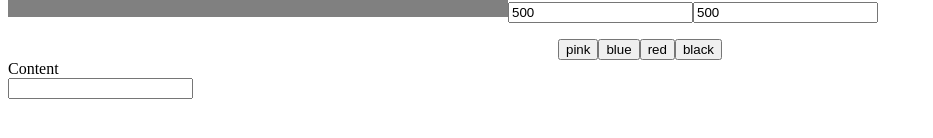
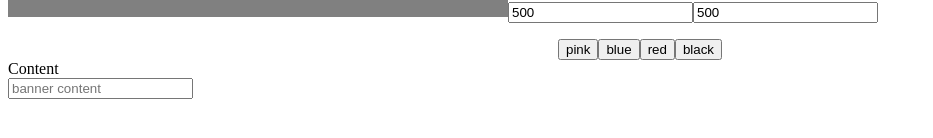
Before and after one commit to Team-Rocket-TR/iBanner, a React app: page / in a window 1280 px wide. Shown: the part 550-688 px from the top of the page, without its empty margins (0-933 px from the left). Built offline with nearby package versions, Linux system fonts and the light colour scheme; the HTML template or start-up script is replaced by a standard one.

Commit message:
Refectoring test code named Topic.test to Content.test
- Modified test case.

*TODO: Refectoring slice.test.js!

```diff
--- a/src/Content.jsx
+++ b/src/Content.jsx
@@ -8,12 +8,13 @@ const Content = ({ onChange }) => {
 
   return (
     <>
-      <label htmlFor="input-Content">Content</label>
+      <label htmlFor="input-content">Content</label>
       <br />
       <input
         type="text"
-        name="Content"
-        id="input-Content"
+        name="content"
+        id="input-content"
+        placeholder="banner content"
         onChange={handleChange}
       />
     </>
```
Also changed, not shown: 1 other file (tests, documents, lock files or other folders).
